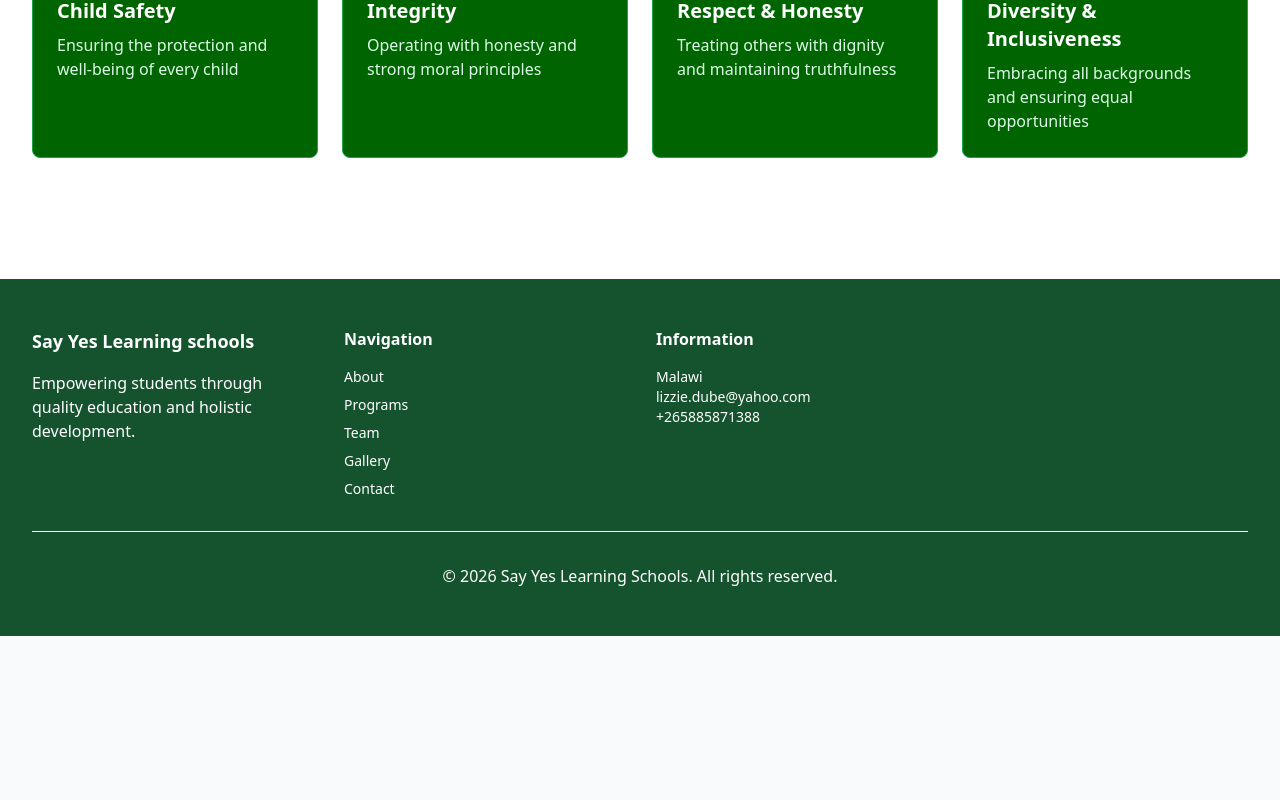
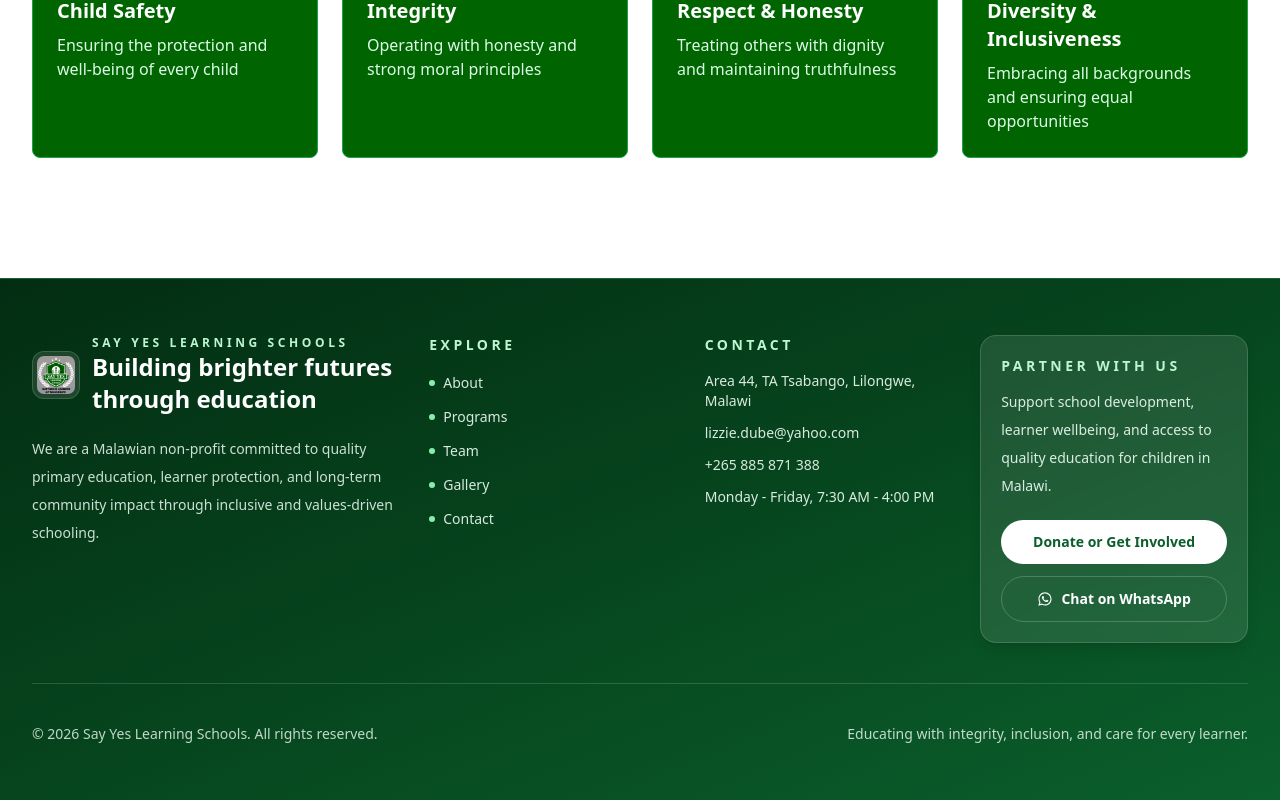
Before and after one commit to FrankBotoman7/Say-Yes-Learning-Schools-Website, a React (Vite) app: page / in a window 1280 px wide. Shown: the part 1267-2067 px from the top of the page. Before the commit the page ends 1903 px from the top, so only its background shows below. Built offline with nearby package versions, Linux system fonts and the light colour scheme.

Commit message:
footer update

```diff
--- a/src/App.jsx
+++ b/src/App.jsx
@@ -1058,46 +1058,115 @@ const ContactPage = () => {
 
 // Footer Component
 const Footer = ({ currentPage, setCurrentPage }) => {
+  const whatsappLink = "https://wa.me/265885871388";
+  const footerLinks = navItems.filter((item) => item !== currentPage);
+
   return (
-    <footer className="bg-green-900 border-t border-white mt-20">
-      <div className="max-w-7xl mx-auto px-4 sm:px-6 lg:px-8 py-12">
-        <div className="grid grid-cols-1 md:grid-cols-4 gap-8 mb-8">
+    <footer className="mt-20 border-t border-green-800 bg-gradient-to-br from-[#032d12] via-[#06451e] to-[#0b5f2c] text-white">
+      <div className="max-w-7xl mx-auto px-4 sm:px-6 lg:px-8 py-14">
+        <div className="mb-10 grid grid-cols-1 gap-8 border-b border-white/15 pb-10 lg:grid-cols-[1.5fr_1fr_1fr_1.1fr]">
+          <div className="max-w-md">
+            <div className="mb-5 flex items-center gap-3">
+              <img
+                src="/images/SYLS-Logo.jpg.jpeg"
+                alt="Say Yes Learning Schools logo"
+                className="h-12 w-12 rounded-xl border border-white/15 object-contain bg-white/10 p-1"
+              />
               <div>
-            <h3 className="text-lg font-bold text-white mb-4">
-              Say Yes Learning schools
+                <p className="text-xs font-semibold uppercase tracking-[0.3em] text-green-200">
+                  Say Yes Learning Schools
+                </p>
+                <h3 className="text-2xl font-bold text-white">
+                  Building brighter futures through education
                 </h3>
-            <p className="text-white">
-              Empowering students through quality education and holistic
-              development.
+              </div>
+            </div>
+            <p className="text-sm leading-7 text-green-50/85">
+              We are a Malawian non-profit committed to quality primary
+              education, learner protection, and long-term community impact
+              through inclusive and values-driven schooling.
             </p>
           </div>
+
           <div>
-            <h4 className="font-bold text-white mb-4">Navigation</h4>
-            <ul className="space-y-2 text-white text-sm">
-              {navItems
-                .filter((item) => item !== currentPage)
-                .map((item) => (
+            <h4 className="mb-4 text-sm font-semibold uppercase tracking-[0.25em] text-green-200">
+              Explore
+            </h4>
+            <ul className="space-y-3 text-sm text-green-50/90">
+              {footerLinks.map((item) => (
                 <li key={item}>
                   <button
                     type="button"
                     onClick={() => setCurrentPage(item)}
-                      className="text-sm text-white hover:text-white hover:scale-x-110 transition-transform duration-200 inline-block"
+                    className="group inline-flex items-center gap-2 transition hover:text-white"
                   >
+                    <span className="h-1.5 w-1.5 rounded-full bg-green-300 transition group-hover:scale-125" />
                     {item}
                   </button>
                 </li>
               ))}
             </ul>
           </div>
+
           <div>
-            <h4 className="font-bold text-white mb-4">Information</h4>
-            <p className="text-white text-sm">Malawi</p>
-            <p className="text-white text-sm">lizzie.dube@yahoo.com</p>
-            <p className="text-white text-sm">+265885871388</p>
+            <h4 className="mb-4 text-sm font-semibold uppercase tracking-[0.25em] text-green-200">
+              Contact
+            </h4>
+            <div className="space-y-3 text-sm text-green-50/90">
+              <p>Area 44, TA Tsabango, Lilongwe, Malawi</p>
+              <a
+                href="mailto:lizzie.dube@yahoo.com"
+                className="block transition hover:text-white"
+              >
+                lizzie.dube@yahoo.com
+              </a>
+              <a
+                href="tel:+265885871388"
+                className="block transition hover:text-white"
+              >
+                +265 885 871 388
+              </a>
+              <p>Monday - Friday, 7:30 AM - 4:00 PM</p>
             </div>
           </div>
-        <div className="border-t border-white pt-8 text-center text-white">
-          <p>&copy; 2026 Say Yes Learning Schools. All rights reserved.</p>
+
+          <div>
+            <div className="rounded-2xl border border-white/15 bg-white/10 p-5 shadow-lg shadow-black/10 backdrop-blur-sm">
+              <h4 className="mb-3 text-sm font-semibold uppercase tracking-[0.25em] text-green-200">
+                Partner With Us
+              </h4>
+              <p className="mb-5 text-sm leading-7 text-green-50/90">
+                Support school development, learner wellbeing, and access to
+                quality education for children in Malawi.
+              </p>
+              <button
+                type="button"
+                onClick={() => setCurrentPage("Contact")}
+                className="w-full rounded-full bg-white px-4 py-3 text-sm font-semibold text-[#0b5f2c] transition hover:bg-green-100"
+              >
+                Donate or Get Involved
+              </button>
+              <a
+                href={whatsappLink}
+                target="_blank"
+                rel="noopener noreferrer"
+                className="mt-3 inline-flex w-full items-center justify-center gap-2 rounded-full border border-white/20 px-4 py-3 text-sm font-semibold text-white transition hover:bg-white/10"
+              >
+                <WhatsAppIcon className="h-4 w-4" />
+                Chat on WhatsApp
+              </a>
+            </div>
+          </div>
+        </div>
+
+        <div className="flex flex-col gap-4 text-sm text-green-50/80 md:flex-row md:items-center md:justify-between">
+          <p>
+            &copy; {new Date().getFullYear()} Say Yes Learning Schools. All
+            rights reserved.
+          </p>
+          <p>
+            Educating with integrity, inclusion, and care for every learner.
+          </p>
         </div>
       </div>
     </footer>
```
Also changed, not shown: 5 other files (tests, documents, lock files or other folders). Lines whose indentation alone changed are shown as unchanged.
